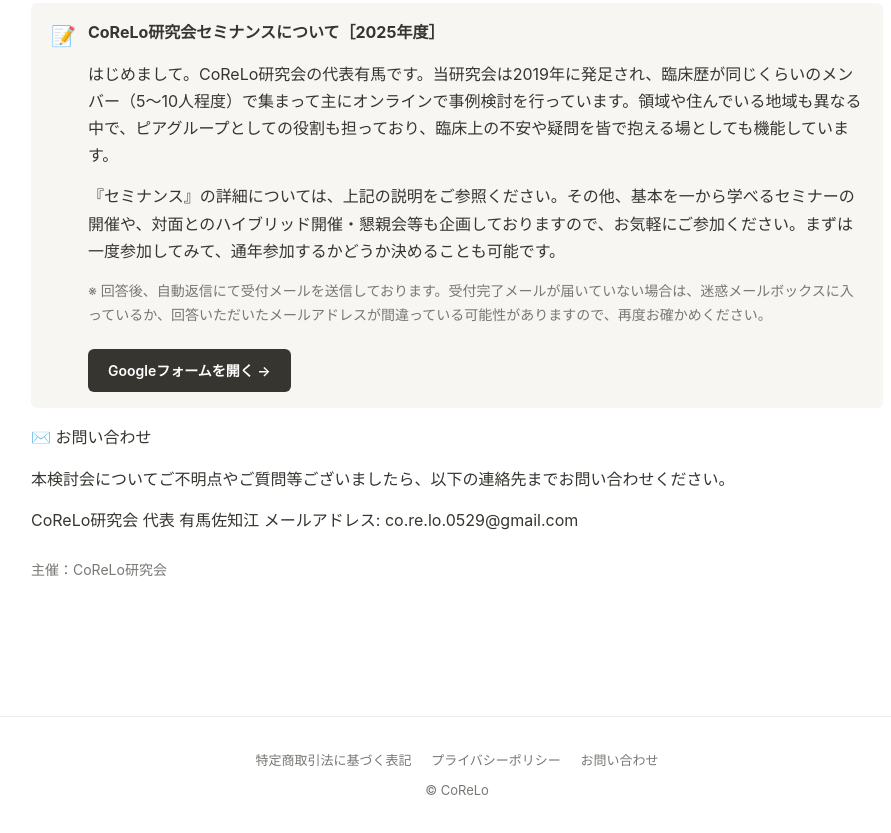
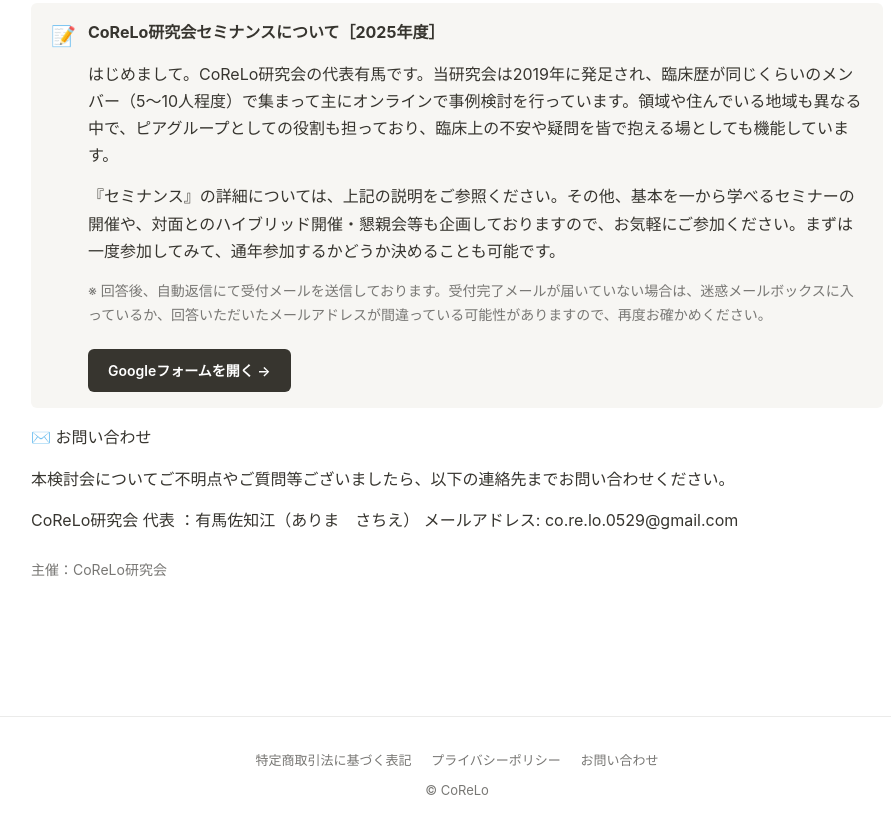
Before and after one commit to sa014chi620-netizen/corelo-site, an Eleventy site: page src/seminans.md in a window 1280 px wide. Shown: the part 1868-2701 px from the top of the page, without its empty margins (183-1074 px from the left). Built offline with nearby package versions, Linux system fonts and the light colour scheme; Eleventy itself is replaced by a stand-in of ours; files that its build step writes are made by us from their sources.

Commit message:
Update ページ “seminans”

```diff
--- a/src/seminans.md
+++ b/src/seminans.md
@@ -81,7 +81,7 @@ CoReLo研究会セミナンスは臨床歴が比較的短めの心理士が集
 
 本検討会についてご不明点やご質問等ございましたら、以下の連絡先までお問い合わせください。
 
-CoReLo研究会 代表 有馬佐知江
+CoReLo研究会 代表 ：有馬佐知江（ありま　さちえ）
 メールアドレス: co.re.lo.0529@gmail.com
 
 <p style="color: var(--color-text-muted); font-size: 14px; margin-top: 24px;">主催：CoReLo研究会</p>
```
